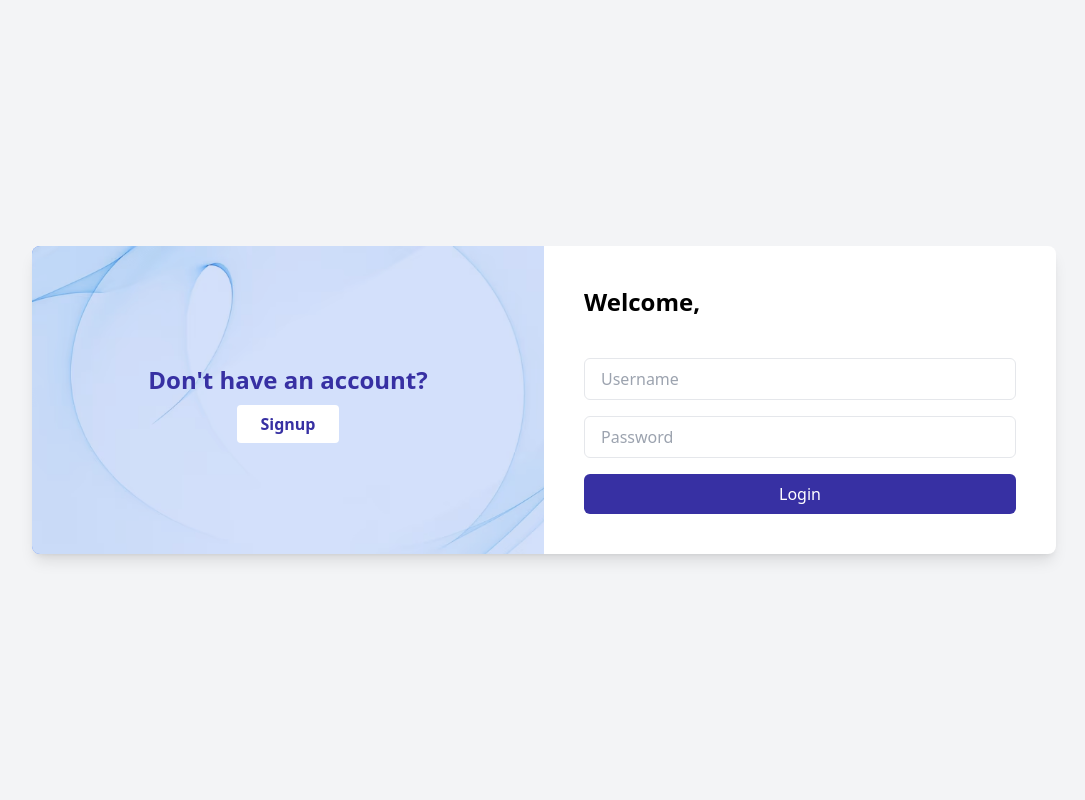
After one commit to felixmathew03/ecommerce, a Django app: page /login/ in a window 1280 px wide. The commit adds this page. Shown: the whole page, without its empty margins (96-1181 px from the left). Run offline with Django 5.2, Linux system fonts and the light colour scheme; some libraries are stand-ins or nearby versions.

Commit message:
user login sections

```diff
--- a/ecommerce/app/urls.py
+++ b/ecommerce/app/urls.py
@@ -11,4 +11,7 @@ urlpatterns = [
     path('adminn/add-product/', views.add_product, name='add_product'),
     path('product/delete/<int:pk>/', views.delete_product, name='delete_product'),
     path('product/<int:pk>/', views.product_detail, name='product_detail'),
+    path('signup/', views.signup,name='signup'),
+    path('login/', views.customer_login,name='login'),
+    path('logout/', views.logout,name='logout'),
 ]
--- a/ecommerce/app/views.py
+++ b/ecommerce/app/views.py
@@ -16,6 +16,8 @@ def getuser(request):
 
 # Homepage view
 def index(request):
+    if not getuser(request):
+        return redirect(customer_login)
     category_id = request.GET.get('category')
     if category_id:
         products = Product.objects.filter(category_id=category_id)
@@ -43,22 +45,44 @@ def signup(request):
         cnf_password=request.POST['cnf_password']
 
         psw=password.encode('utf-8')
-        salt=bcrypt.gensalt()               #Password Hashing
+        salt=bcrypt.gensalt()
         psw_hashed=bcrypt.hashpw(psw,salt)
 
         if password==cnf_password:
             data=Customer.objects.create(cust_name=name,cust_phone=phno,cust_email=email,cust_username=username,cust_password=psw_hashed.decode('utf-8'))
             data.save()
-            messages.success(request, "Account created successfully pls login to continue !")  # recorded
+            messages.success(request, "Account created successfully pls login to continue !")
         else:
-            messages.warning(request, "Password Doesn't match !")  # recorded
-
-
-        return redirect(login)
+            messages.warning(request, "Password Doesn't match !")
+        return redirect(signup)
     else:
         return render(request,"signup.html",{'user':getuser(request)})
 
+def customer_login(request):
+        if request.method=="POST":
+            username=request.POST['username']
+            password=request.POST['password']
+            psw=password.encode('utf-8')
+            try:
+                data=Customer.objects.get(cust_username=username)
+                if bcrypt.checkpw(psw,data.cust_password.encode('utf-8')):
+                    request.session['user']=username
+                    messages.success(request, "Login successfully completed!")
+                else:
+                    messages.warning(request, "Incorrect password!")
+            except:
+                messages.warning(request, "Incorrect Username!")
 
+            return redirect(customer_login)
+        else:
+            return render(request,"login.html",{'user':getuser(request)})
+
+def logout(request):
+    if getuser(request):
+        del request.session['user']
+        return redirect(customer_login)
+    else:
+        return redirect(customer_login)
 
 # Admin section
 def admin_login(request):
--- /dev/null
+++ b/ecommerce/templates/login.html
@@ -0,0 +1,66 @@
+{%load static%}
+<!DOCTYPE html>
+<html lang="en">
+
+<head>
+    <meta charset="UTF-8">
+    <meta name="viewport" content="width=device-width, initial-scale=1.0">
+    <title>Create an Account - Shopy</title>
+    <script src="https://cdn.tailwindcss.com"></script>
+</head>
+
+<body class="bg-gray-100 min-h-screen flex items-center justify-center">
+    <section class="w-full max-w-5xl bg-white shadow-lg rounded-lg overflow-hidden grid grid-cols-1 md:grid-cols-2">
+        <!-- Left Side -->
+        <div class="relative bg-blue-600  text-white flex flex-col justify-center items-center p-10">
+            <img class="absolute inset-0 w-full h-full object-cover  opacity-80" src="{% static 'images/bg1.avif'%}" alt="Background">
+            <div class="relative z-10 text-center">
+                <h4 class="text-2xl font-semibold mb-4 text-indigo-800">Don't have an account?</h4>
+                <a href="{% url 'signup' %}" class="bg-white text-indigo-800 font-bold py-2 px-6 rounded hover:bg-gray-200 transition">
+                    Signup
+                </a>
+            </div>
+        </div>
+
+        <!-- Right Side -->
+        <div class="p-10">
+            {% if messages %}
+                {% for message in messages %}
+                    {% if message.tags == 'success' %}
+                        <div class="bg-green-100 border border-green-400 text-green-700 px-4 py-3 rounded relative mb-4" role="alert">
+                            <a href="{% url 'index' %}" class="block mt-2 text-green-800 font-semibold underline hover:text-green-900 transition">
+                                Go to homepage
+                            </a>
+                    {% elif message.tags == 'warning' %}
+                        <div class="bg-yellow-100 border border-yellow-400 text-yellow-700 px-4 py-3 rounded relative mb-4" role="alert">
+                    {% else %}
+                        <div class="bg-gray-100 border border-gray-400 text-gray-700 px-4 py-3 rounded relative mb-4" role="alert">
+                    {% endif %}
+                        <strong>{{ message }}</strong>
+                        <span class="absolute top-0 bottom-0 right-0 px-4 py-3 cursor-pointer" onclick="this.parentElement.style.display='none';">
+                            &times;
+                        </span>
+                    </div>
+                {% endfor %}
+            {% endif %}
+
+
+            <h3 class="text-2xl font-semibold mb-6">Welcome,</h3>
+
+            <form  method="post" action="{% url 'login' %}" class="space-y-4">
+                {% csrf_token %}
+
+                <input type="text" name="username" placeholder="Username" required
+                    class="w-full px-4 py-2 border rounded-md focus:outline-none focus:ring-2 focus:ring-blue-400">
+
+                <input type="password" name="password" placeholder="Password" required
+                    class="w-full px-4 py-2 border rounded-md focus:outline-none focus:ring-2 focus:ring-blue-400">
+
+                <button type="submit"
+                    class="w-full bg-indigo-800 text-white py-2 rounded-md hover:bg-blue-700 transition">Login</button>
+            </form>
+        </div>
+    </section>
+</body>
+
+</html>
--- a/ecommerce/templates/partials/navbar.html
+++ b/ecommerce/templates/partials/navbar.html
@@ -5,6 +5,7 @@
       <a href="/" class="text-gray-700 hover:text-blue-500">Home</a>
       <a href="/booking/" class="text-gray-700 hover:text-blue-500">Booking</a>
       <a href="/about/" class="text-gray-700 hover:text-blue-500">About</a>
+      <a href="{% url 'logout' %}" class="text-gray-700 hover:text-blue-500">Logout</a>
     </div>
   </div>
 </nav>
```
Also changed, not shown: ecommerce/templates/signup.html (added, +74 -0 lines), ecommerce/db.sqlite3, ecommerce/static/images/bg1.avif (added).
